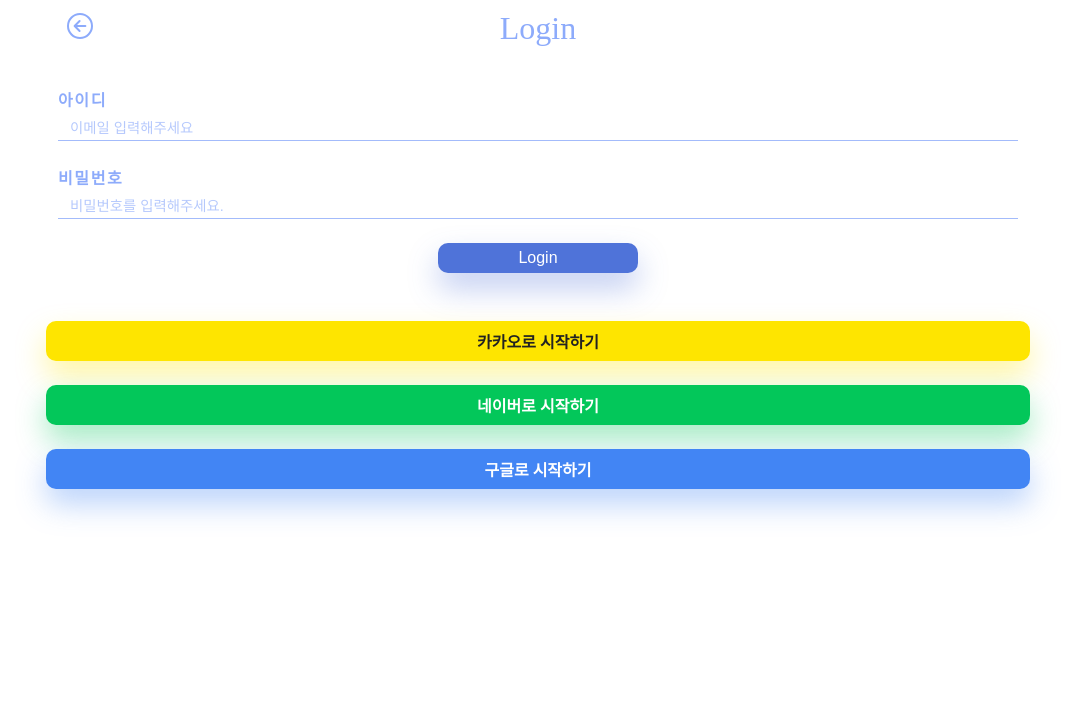
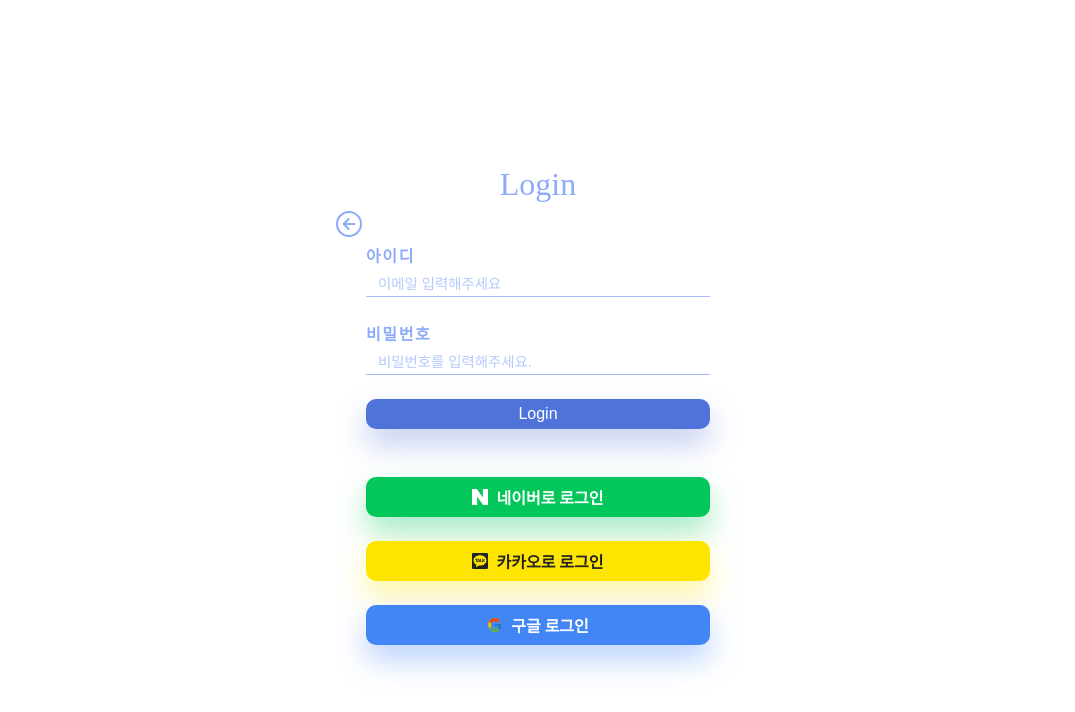
Before and after one commit to jin-park0115/janaggana, a React (Vite) app: page /login in a window 1280 px wide. Shown: the top 712 px of the page, without its empty margins (102-1177 px from the left). Built offline with nearby package versions, Linux system fonts and the light colour scheme; no server answers.

Commit message:
style: login수정

```diff
--- a/src/components/ui/ui_button/LoginButton.tsx
+++ b/src/components/ui/ui_button/LoginButton.tsx
@@ -2,7 +2,7 @@
 
 export const LoginButton = styled.button<{ $bgColor?: string }>`
   font-size: 1rem;
-  width: 200px;
+  width: 100%;
   height: 30px;
   border: none;
   border-radius: 10px;
--- a/src/components/ui/ui_button/SocialButton.tsx
+++ b/src/components/ui/ui_button/SocialButton.tsx
@@ -10,10 +10,11 @@
   font-weight: 600;
   height: 40px;
   display: flex;
-  flex-direction: column;
+  align-items: center;
   justify-content: center;
   text-align: center;
   padding: 4px 12px;
+  gap: 8px;
   background-color: ${({ $bgColor }) => $bgColor || "#333"};
   box-shadow: ${({ $boxShadowRGB }) =>
     `0 15px 30px rgba(${$boxShadowRGB || "59, 164, 250"}, 0.36)`};
@@ -24,4 +25,9 @@
     transition: 0.3s linear;
     box-shadow: 0 0 0 rgba(233, 30, 99, 0);
   }
+
+  @media (max-width: 900px) {
+    font-size: 0.9rem;
+    gap: 12px;
+  }
 `;
--- a/src/pages/LoginPage.tsx
+++ b/src/pages/LoginPage.tsx
@@ -6,6 +6,10 @@
 import { Link, useNavigate } from "react-router-dom";
 import { auth } from "../fiebase";
 import { signInWithEmailAndPassword } from "firebase/auth";
+
+import { SiNaver } from "react-icons/si";
+import { SiKakaotalk } from "react-icons/si";
+import { FcGoogle } from "react-icons/fc";
 
 import { useState } from "react";
 import { useUserStore } from "../store/userStore";
@@ -66,19 +70,22 @@
 
       <SocialForm>
         <SocialBtnWrap>
+          <SocialButton to="/" $bgColor="#03C75A" $boxShadowRGB="3, 199, 90">
+            <SiNaver />
+            네이버로 로그인
+          </SocialButton>
           <SocialButton
             to="/"
             $bgColor="#FEE500"
             $color="#222"
             $boxShadowRGB="254, 229, 0"
           >
-            카카오로 시작하기
-          </SocialButton>
-          <SocialButton to="/" $bgColor="#03C75A" $boxShadowRGB="3, 199, 90">
-            네이버로 시작하기
+            <SiKakaotalk />
+            카카오로 로그인
           </SocialButton>
           <SocialButton to="/" $bgColor="#4285F4" $boxShadowRGB="66, 133, 244">
-            구글로 시작하기
+            <FcGoogle />
+            구글 로그인
           </SocialButton>
         </SocialBtnWrap>
       </SocialForm>
@@ -94,7 +101,9 @@
 const Container = styled.div`
   ${baseStyle}
   align-items: center;
-  width: 80%;
+  justify-content: center;
+  width: 30%;
+  height: 100vh;
   margin: 0 auto;
   padding: 10px 20px 0px 20px;
   gap: 20px;
@@ -103,8 +112,15 @@
     margin-bottom: 1rem;
     font-weight: 400;
   }
+  @media (max-width: 1024px) {
+    width: 45%;
+  }
+  @media (max-width: 768px) {
+    width: 70%;
+  }
   @media (max-width: 500px) {
     width: 100%;
+    height: 50vh;
     h1 {
       font-size: 1.6rem;
     }
@@ -119,18 +135,29 @@
 
 const BackArrow = styled(Link)`
   position: absolute;
-  top: 10px;
-  left: 13%;
+  top: 26%;
+  left: 34%;
   color: #8dabfb;
   font-size: 2rem;
   cursor: pointer;
+  @media (max-width: 1024px) {
+    top: 28%;
+    left: 29%;
+  }
+  @media (max-width: 768px) {
+    left: 16%;
+  }
+  @media (max-width: 500px) {
+    left: 3%;
+    top: 1%;
+  }
 `;
 
 const LoginForm = styled.form`
   width: 100%;
   ${baseStyle}
   justify-content: center;
-  padding: 4px 12px;
+  padding: 4px 0px;
   gap: 14px;
   margin-bottom: 1.5rem;
 `;
```
